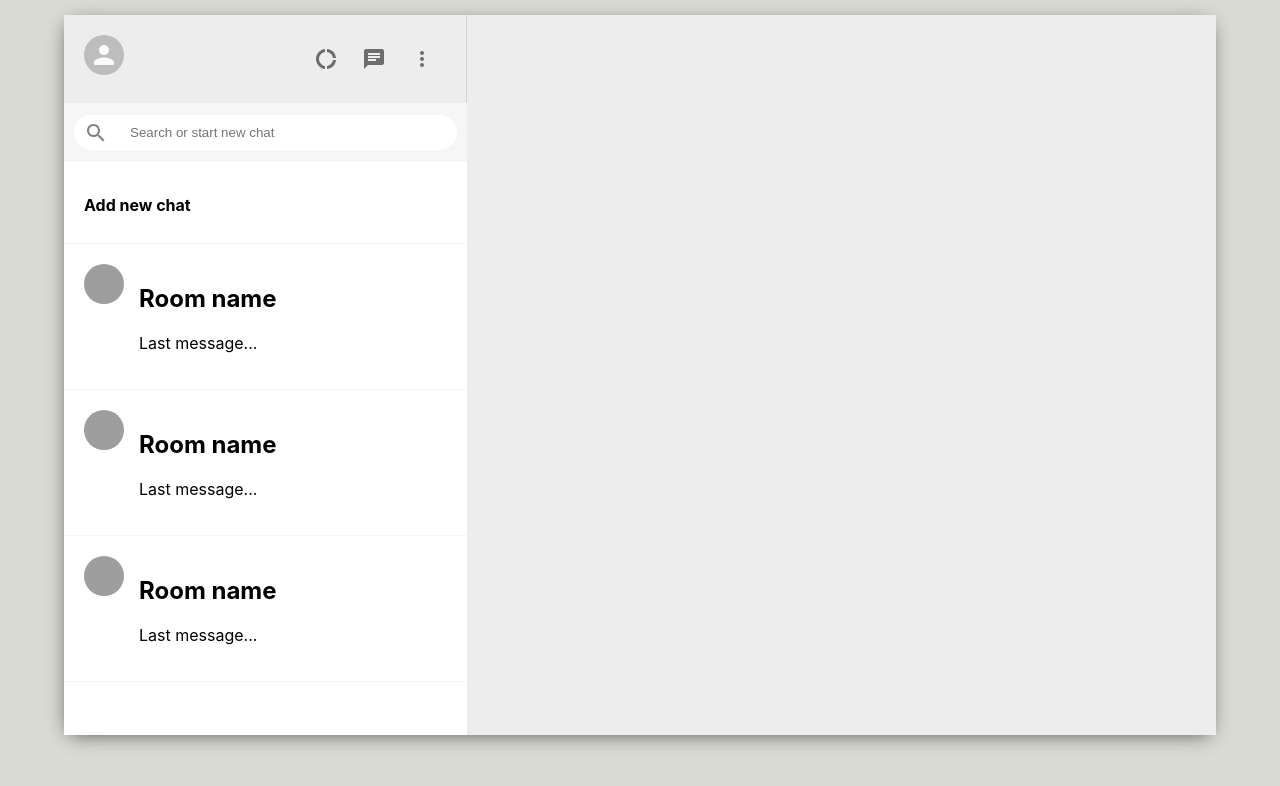
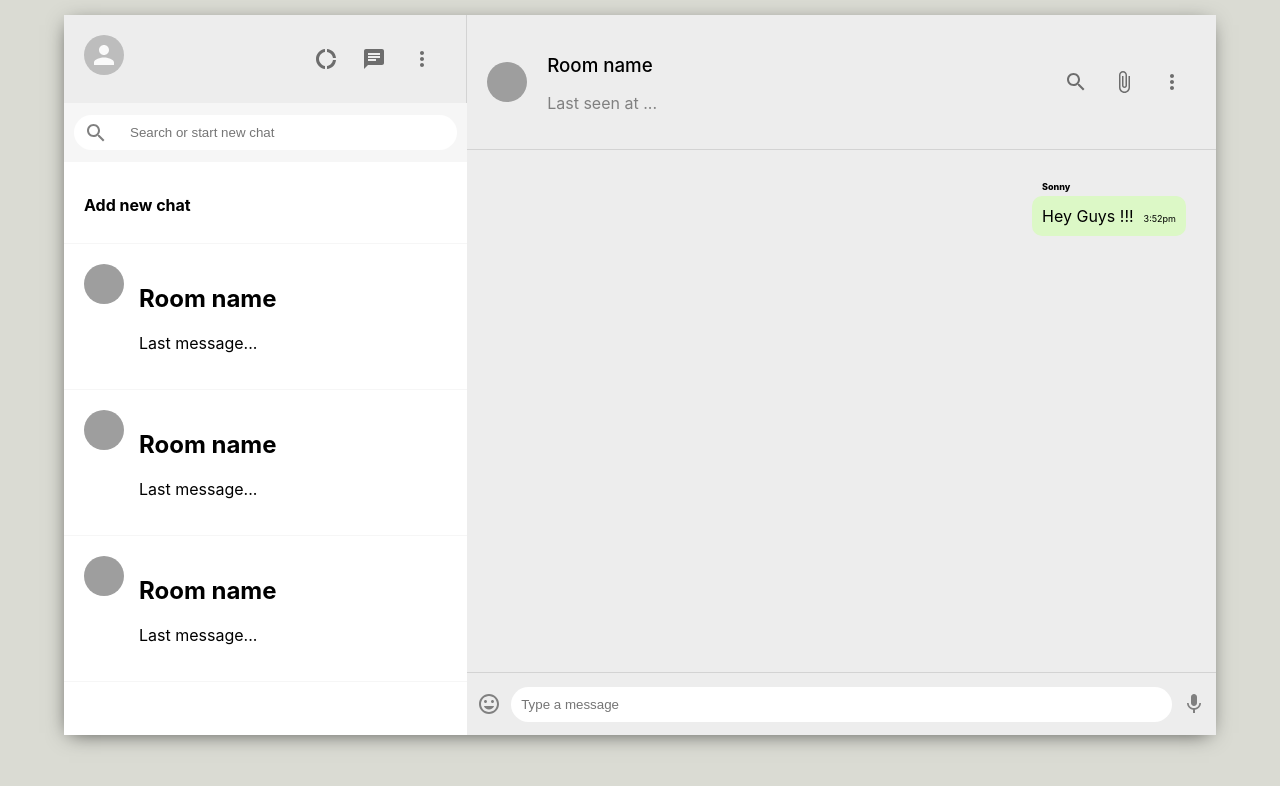
Before and after one commit to Braysen/WhatsappClone, a React (Create React App) app: page / in a window 1280 px wide. Shown: the top 786 px of the page. Built offline with nearby package versions, Linux system fonts and the light colour scheme; grey boxes are pictures that could not be loaded.

Commit message:
Version 3

```diff
--- a/package.json
+++ b/package.json
@@ -6,6 +6,7 @@
     "@testing-library/jest-dom": "^4.2.4",
     "@testing-library/react": "^9.3.2",
     "@testing-library/user-event": "^7.1.2",
+    "firebase": "^7.19.0",
     "react": "^16.13.1",
     "react-dom": "^16.13.1",
     "react-scripts": "3.4.3"
--- /dev/null
+++ b/src/Chat.css
@@ -0,0 +1,97 @@
+.chat{
+    flex: 0.65;
+    display: flex;
+    flex-direction: column;
+}
+
+.chat__header{
+    padding: 20px;
+    display: flex;
+    align-items: center;
+    border-bottom: 1px solid lightgray;
+}
+
+.chat__headerInfo{
+    flex: 1;
+    padding-left: 20px;
+}
+
+.chat__headerInfo > h3{
+    margin-bottom: 3px;
+    font-weight: 500;
+}
+
+.chat__headerInfo > p{
+    color: gray;
+}
+
+.chat__message{
+    position: relative;
+    font-size: 16px;
+    padding: 10px;
+    border-radius: 10px;
+    width: fit-content;
+    background-color: #ffffff;
+    margin-bottom: 30px;
+}
+
+.chat__reciever{
+    margin-left: auto;
+    background-color: #dcf8c6;
+}
+
+.chat__timestamp{
+    margin-left: 10px;
+    font-size: xx-small;
+}
+
+.chat__name{
+    position: absolute;
+    top: -15px;
+    font-weight: 800;
+    font-size: xx-small;
+}
+
+.chat__headerRight{
+    display: flex;
+    justify-content: space-between;
+    min-width: 100px;
+}
+
+.chat__body{
+    flex: 1;
+    /*background-image: url("https://user-images.githubusercontent.com/15075759/28719144-86dc0f70-73b1-11e7-911d-60d70fcded21.png");*/
+    background-repeat: repeat;
+    background-position: center;
+    padding: 30px;
+    overflow: scroll;
+}
+
+.chat__footer{
+    display: flex;
+    justify-content: space-between;
+    align-items: center;
+    height: 62px;
+    border-top: 1px solid lightgray;
+}
+
+.chat__footer > form{
+    flex: 1;
+    display: flex;
+}
+
+.chat__footer > form > input{
+    flex: 1;
+    border-radius: 30px;
+    padding: 10px;
+    border: none;
+}
+
+.chat__footer > form > button{
+    display: none;
+}
+
+.chat__footer > .MuiSvgIcon-root{
+    padding: 10px;
+    color: gray;
+}
--- a/src/Chat.js
+++ b/src/Chat.js
@@ -1,11 +1,65 @@
-import React from 'react'
+import React, { useState, useEffect } from 'react';
+import './Chat.css';
+import { Avatar, IconButton } from '@material-ui/core';
+import { SearchOutlined, AttachFile, MoreVert } from '@material-ui/icons';
+import InsertEmoticonIcon from "@material-ui/icons/InsertEmoticon";
+import MicIcon from "@material-ui/icons/Mic";
 
 function Chat() {
+    const [input, setInput] = useState("");
+    const [seed, setSeed] = useState("");
+
+    useEffect(() => {
+        setSeed(Math.floor(Math.random() * 5000));
+    }, []);
+
+    const sendMessage = (e) => {
+        e.preventDefault();
+        console.log('You typed ->>', input);
+        setInput("");
+    }
+
     return (
-        <div>
-
+        <div className="chat">
+            <div className="chat__header">
+                <Avatar src={`https://avatars.dicebear.com/api/human/${seed}.svg`}/>
+                <div className="chat__headerInfo">
+                    <h3>Room name</h3>
+                    <p>Last seen at ...</p>
+                </div>
+                <div className="chat__headerRight">
+                    <IconButton>
+                        <SearchOutlined/>
+                    </IconButton>
+                    <IconButton>
+                        <AttachFile/>
+                    </IconButton>
+                    <IconButton>
+                        <MoreVert/>
+                    </IconButton>
+                </div>
+            </div>
+            <div className="chat__body">
+                <p className={`chat__message ${true &&"chat__reciever"}`}>
+                    <span className="chat__name">
+                        Sonny
+                    </span>
+                    Hey Guys !!!
+                    <span className="chat__timestamp">
+                        3:52pm
+                    </span>
+                </p>
+            </div>
+            <div className="chat__footer">
+                <InsertEmoticonIcon/>
+                <form>
+                    <input type="text" placeholder="Type a message" value={input} onChange={(e) => setInput(e.target.value)}/>
+                    <button onClick={sendMessage} type="submit">Send a message</button>
+                </form>
+                <MicIcon/>
+            </div>
         </div>
-    )
+    );
 }
 
 export default Chat
```
Also changed, not shown: src/firebase.js (+11 -0 lines), 1 other file (tests, documents, lock files or other folders).
